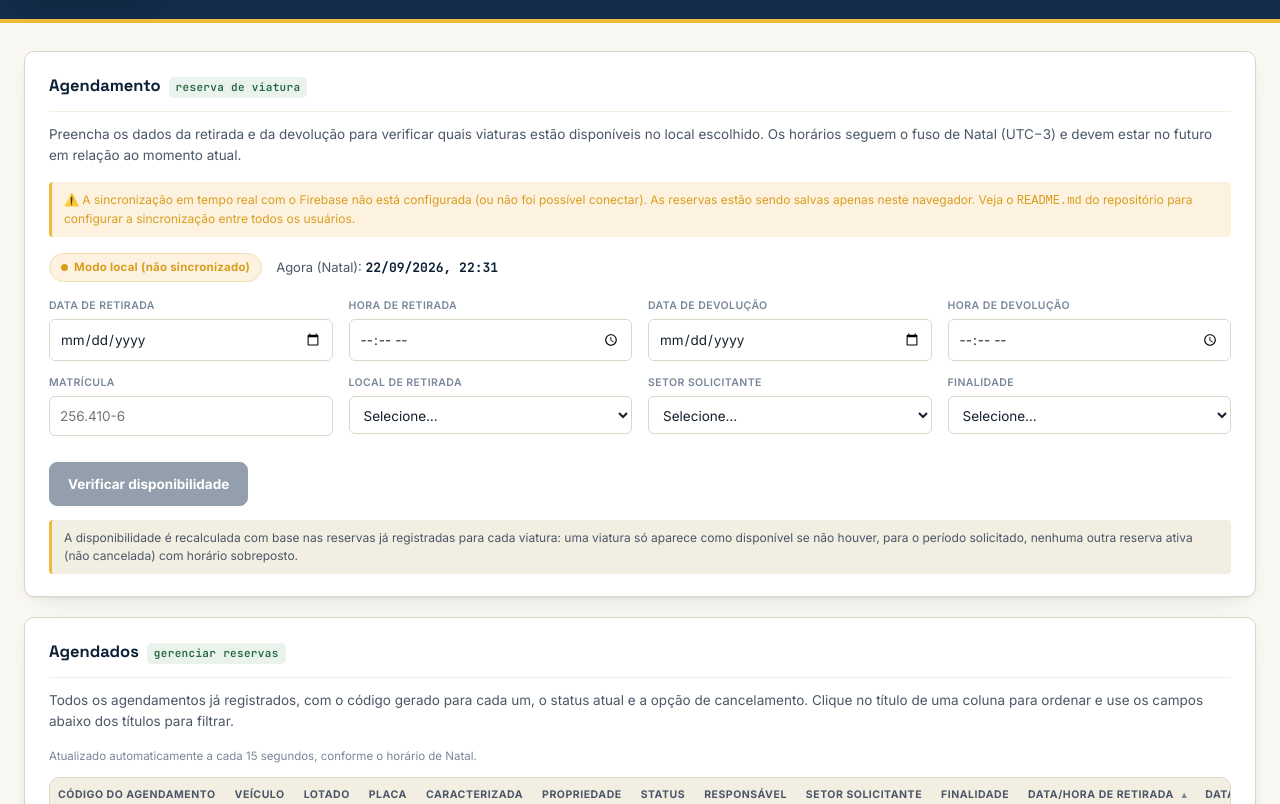
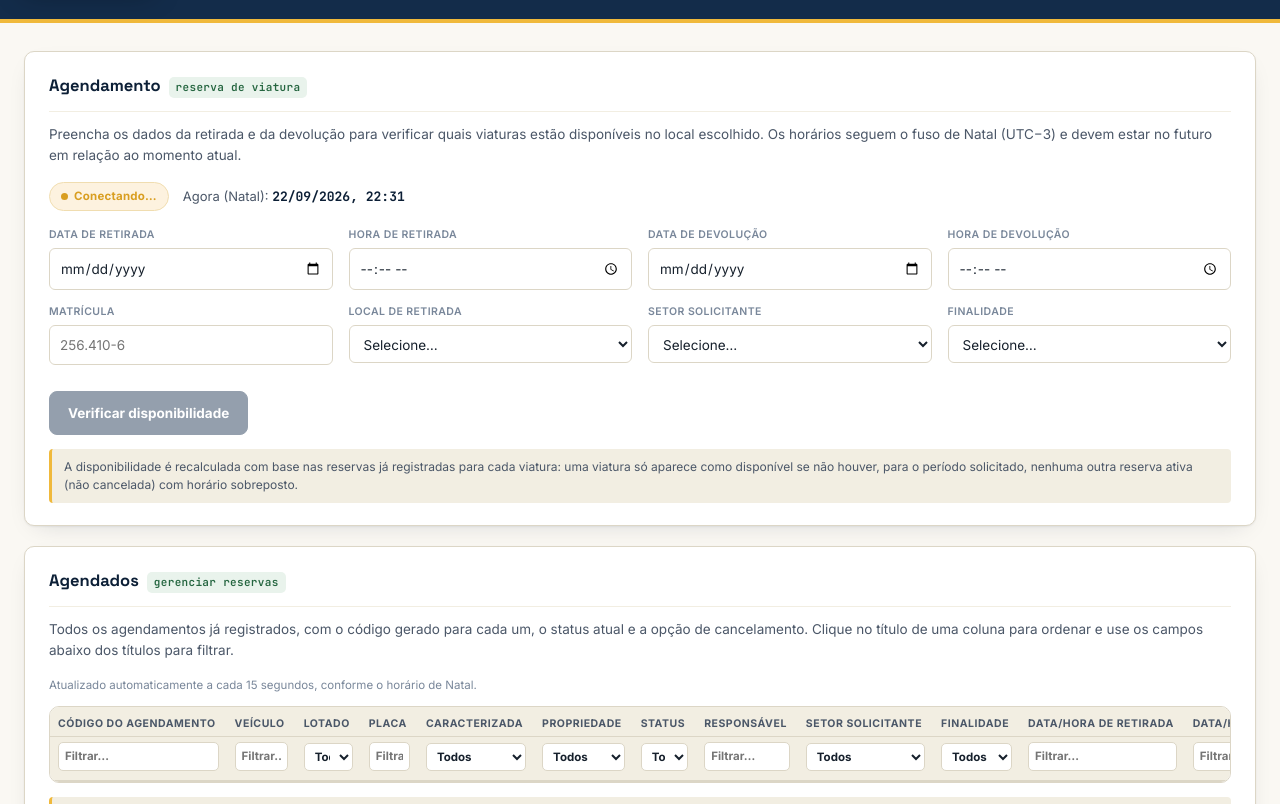
Before and after one commit to BacalhauNaBrisa/frotasefazrn, a plain HTML site: page index.html in a window 1280 px wide. Shown: the part 148-952 px from the top of the page. Drawn offline with nearby package versions, Linux system fonts and the light colour scheme; no server answers.

Commit message:
Update Firebase configuration details

```diff
--- a/index.html
+++ b/index.html
@@ -949,13 +949,13 @@ var PROPRIEDADES_DISTINTAS = Array.from(new Set(VEICULOS.map(function(v){ return
 // visível na página.
 
 var FIREBASE_CONFIG = {
-	apiKey: "SUA_API_KEY_AQUI",
-	authDomain: "SEU_PROJETO.firebaseapp.com",
-	databaseURL: "https://SEU_PROJETO-default-rtdb.firebaseio.com",
-	projectId: "SEU_PROJETO",
-	storageBucket: "SEU_PROJETO.appspot.com",
-	messagingSenderId: "000000000000",
-	appId: "1:000000000000:web:0000000000000000000000"
+	apiKey: "AIzaSyA2rbUa7NdXo6H-TSYWyD8Esauct7Bigik",
+	authDomain: "frotasefazrn.firebaseapp.com",
+	databaseURL: "https://frotasefazrn-default-rtdb.firebaseio.com",
+	projectId: "frotasefazrn",
+	storageBucket: "frotasefazrn.firebasestorage.app",
+	messagingSenderId: "318943696552",
+	appId: "1:318943696552:web:c202024a5d6da66cfcd49d"
 };
 
 var FIREBASE_PATH = 'reservas'; // não altere: caminho usado dentro do banco de dados
```
